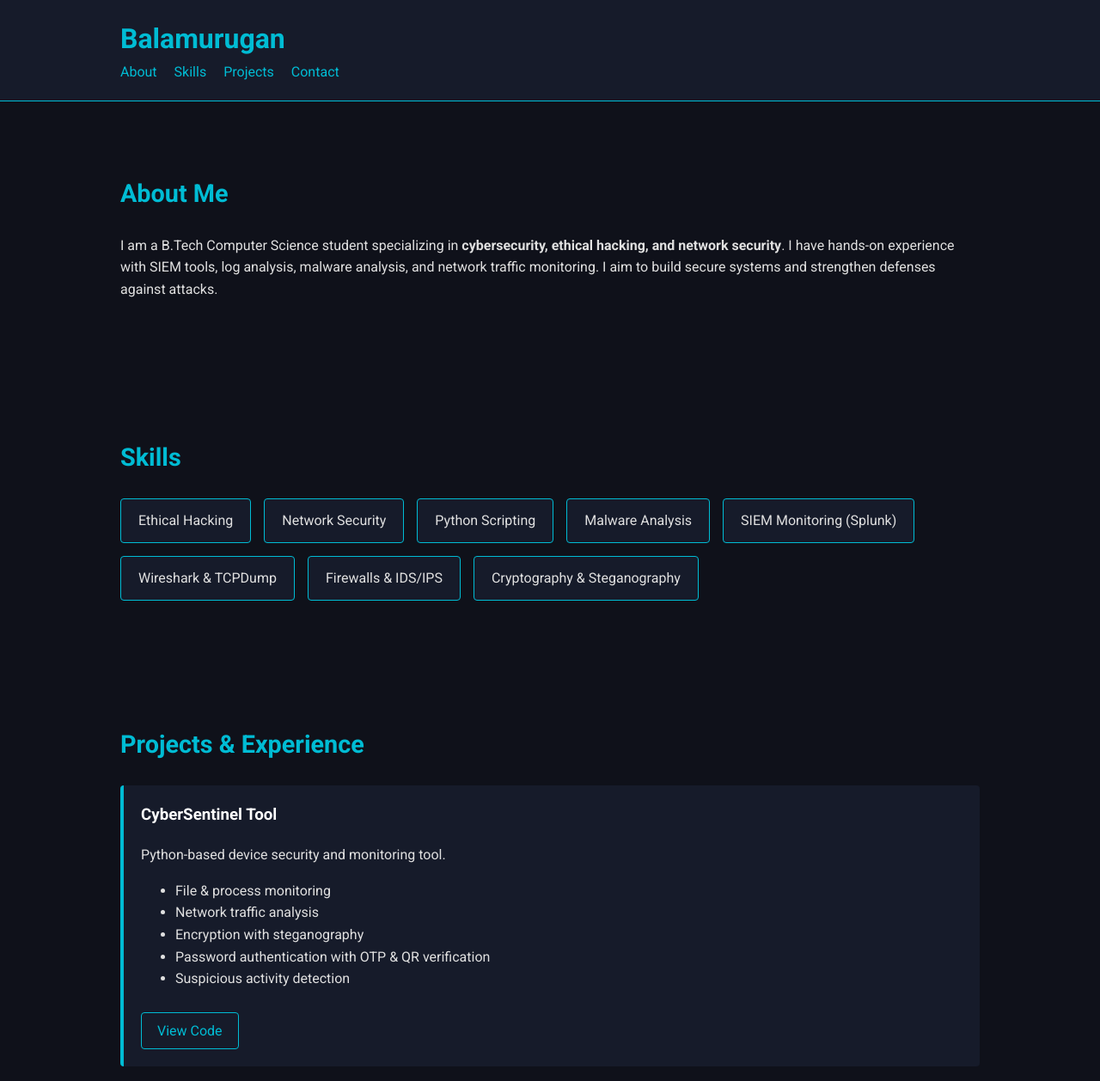
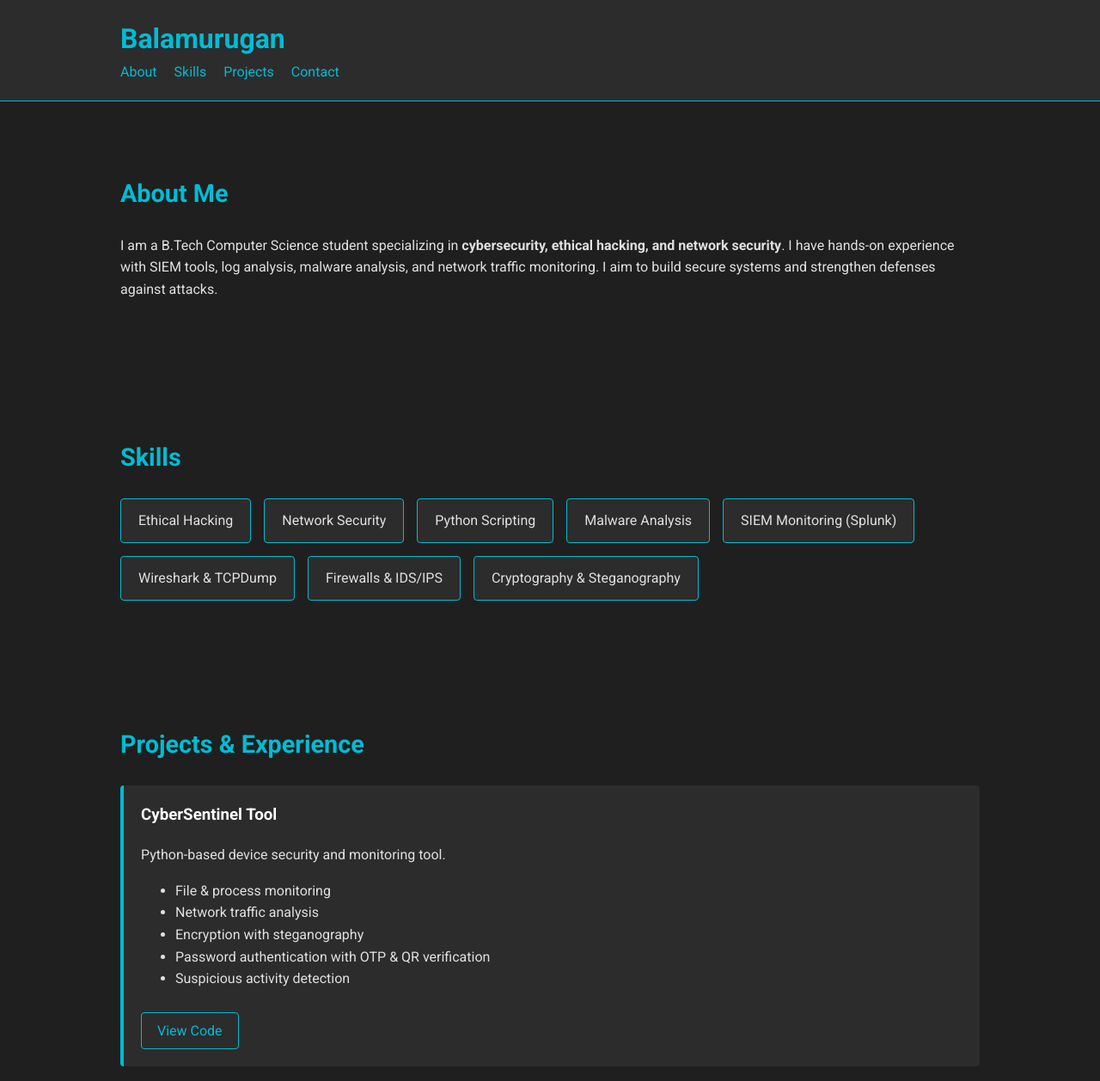
Before and after one commit to Bala3699/bala.github.io, a plain HTML site: page index.html in a window 1280 px wide. Shown: the top 1258 px of the page at 86% size. Drawn offline with Linux system fonts and the light colour scheme.

Commit message:
Change background colors for various elements
Updated background colors for improved contrast and professionalism.

```diff
--- a/style.css
+++ b/style.css
@@ -2,7 +2,7 @@
 body {
   margin: 0;
   font-family: 'Roboto', sans-serif;
-  background-color: #0f111a;
+  background-color: #1f1f1f; /* Updated professional dark gray background */
   color: #e0e0e0;
   line-height: 1.6;
 }
@@ -18,7 +18,7 @@ header {
   justify-content: space-between;
   align-items: center;
   padding: 20px 0;
-  background-color: #161b2a;
+  background-color: #2c2c2c;
   border-bottom: 1px solid #00bcd4;
 }
 
@@ -34,17 +34,17 @@ section h2 { text-align: left; font-size: 1.8rem; margin-bottom: 25px; color: #0
 /* Skills */
 .skills-grid { display: flex; flex-wrap: wrap; gap: 15px; }
 .skill-card {
-  background-color: #161b2a;
+  background-color: #2c2c2c;
   padding: 12px 20px;
   border-radius: 4px;
   border: 1px solid #00bcd4;
   transition: 0.3s;
 }
-.skill-card:hover { background-color: #00bcd4; color: #0f111a; }
+.skill-card:hover { background-color: #00bcd4; color: #1f1f1f; }
 
 /* Projects */
 .project-card {
-  background-color: #161b2a;
+  background-color: #2c2c2c;
   padding: 20px;
   margin-bottom: 20px;
   border-left: 4px solid #00bcd4;
@@ -63,7 +63,7 @@ section h2 { text-align: left; font-size: 1.8rem; margin-bottom: 25px; color: #0
   transition: 0.3s;
   margin-top: 10px;
 }
-.btn:hover { background-color: #00bcd4; color: #0f111a; }
+.btn:hover { background-color: #00bcd4; color: #1f1f1f; }
 
 /* Footer */
 footer { text-align: center; padding: 20px 0; border-top: 1px solid #00bcd4; font-size: 0.9rem; }
```
